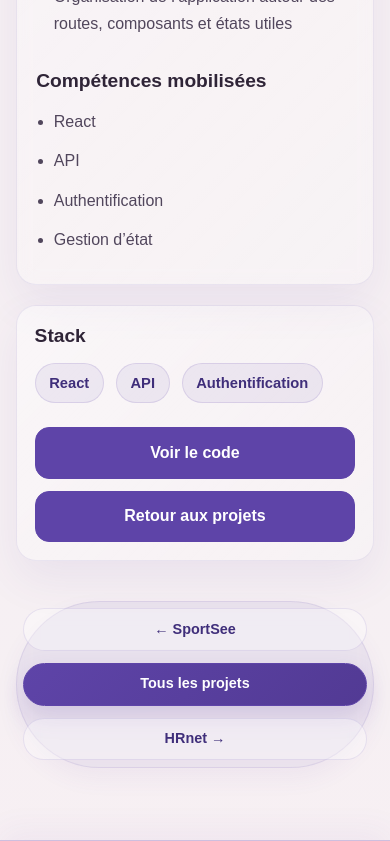
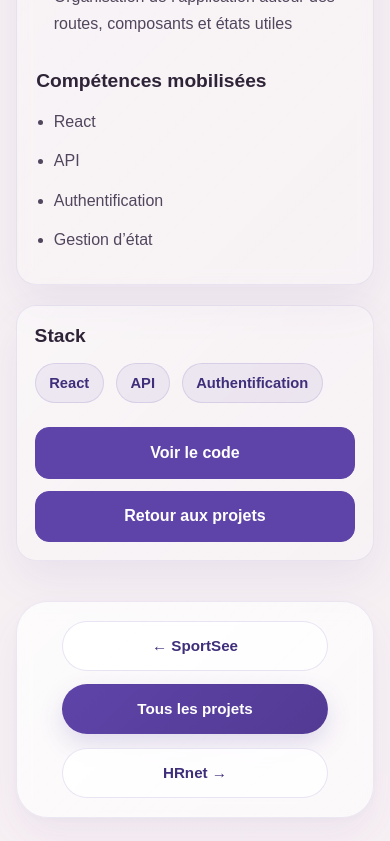
Before and after one commit to Ma-Eum/Portfolio-claire, a React (Vite) app: page /project/argentbank in a window 390 px wide. Shown: the part 1156-1997 px from the top of the page. Built offline with nearby package versions, Linux system fonts and the light colour scheme.

Commit message:
fix(project): améliore la pagination mobile avec des boutons centrés et plus lisibles

```diff
--- a/src/pages/Project/Project.scss
+++ b/src/pages/Project/Project.scss
@@ -264,27 +264,29 @@
    PAGINATION ENTRE PROJETS
 ========================= */
 .project__pagination {
+  display: grid;
+  grid-template-columns: 1fr auto 1fr;
+  align-items: center;
+  gap: 1rem;
+  margin-top: 3rem;
+  margin-bottom: 2rem;
+  padding: 1.5rem;
+  border: 1px solid rgba(94, 68, 168, 0.1);
+  border-radius: 999px;
+  background: linear-gradient(
+    135deg,
+    rgba(255, 255, 255, 0.72) 0%,
+    rgba(255, 255, 255, 0.58) 100%
+  );
+  backdrop-filter: blur(10px);
+  box-shadow:
+    0 18px 40px rgba(94, 68, 168, 0.06),
+    0 2px 10px rgba(94, 68, 168, 0.03);
+}
+
+.project__pagination-item {
   display: flex;
   align-items: center;
-  justify-content: space-between;
-  gap: 0.75rem;
-
-  margin-top: 2.5rem;
-  margin-bottom: 2rem;
-  padding: 0.4rem;
-
-  border: 1px solid $color-border-soft;
-  border-radius: $radius-pill;
-
-  background: $color-tag-background;
-  backdrop-filter: blur(10px);
-  box-shadow: $shadow-soft;
-}
-
-.project__pagination-item--prev,
-.project__pagination-item--next {
-  flex: 1;
-  display: flex;
 }
 
 .project__pagination-item--prev {
@@ -292,7 +294,6 @@
 }
 
 .project__pagination-item--center {
-  display: flex;
   justify-content: center;
 }
 
@@ -304,39 +305,36 @@
   display: inline-flex;
   align-items: center;
   justify-content: center;
-
-  min-height: 42px;
-  padding: 0.6rem 1rem;
-
-  border: 1px solid rgba(94, 68, 168, 0.12);
+  min-height: 52px;
+  padding: 0.85rem 1.4rem;
+  border: 1px solid rgba(94, 68, 168, 0.14);
   border-radius: $radius-pill;
-  background: rgba(255, 255, 255, 0.35);
-
+  background: rgba(255, 255, 255, 0.82);
   color: $color-primary-dark;
-  font-size: 0.9rem;
-  font-weight: 600;
+  font-size: 0.95rem;
+  font-weight: 700;
+  line-height: 1.2;
+  text-align: center;
   text-decoration: none;
-
   transition:
-    background-color 0.28s ease,
-    border-color 0.28s ease,
-    color 0.28s ease,
-    transform 0.28s ease,
-    box-shadow 0.28s ease;
+    transform 0.25s ease,
+    background-color 0.25s ease,
+    border-color 0.25s ease,
+    color 0.25s ease,
+    box-shadow 0.25s ease;
 }
 
 .project__pagination-link:hover {
-  transform: translateY(-4px);
-  background: $color-header-nav-background;
+  transform: translateY(-2px);
+  background: rgba(255, 255, 255, 0.96);
   border-color: rgba(94, 68, 168, 0.22);
-  color: $color-primary-dark;
-  box-shadow:
-    0 18px 34px rgba(94, 68, 168, 0.14),
-    0 8px 18px rgba(94, 68, 168, 0.06);
+  color: $color-primary;
+  box-shadow: 0 12px 28px rgba(94, 68, 168, 0.1);
 }
 
 .project__pagination-link--center {
-  border-color: $color-button-primary-border;
+  min-width: 220px;
+  border-color: transparent;
   background: linear-gradient(
     135deg,
     $color-primary 0%,
@@ -347,22 +345,17 @@
 }
 
 .project__pagination-link--center:hover {
-  transform: translateY(-4px);
   background: linear-gradient(
     135deg,
     $color-primary-hover 0%,
     $color-primary-dark 100%
   );
-  border-color: $color-primary-dark;
   color: $color-button-primary-text;
-  box-shadow:
-    0 20px 36px rgba(94, 68, 168, 0.2),
-    0 10px 20px rgba(94, 68, 168, 0.08);
 }
 
 .project__pagination-placeholder {
-  display: inline-block;
-  min-height: 42px;
+  display: block;
+  min-height: 52px;
 }
 
 /* =========================
@@ -376,6 +369,39 @@
   .project__section--sticky {
     position: static;
     top: auto;
+  }
+}
+
+@media (max-width: 768px) {
+  .project__pagination {
+    grid-template-columns: 1fr;
+    justify-items: center;
+    gap: 0.85rem;
+    margin-top: 2.5rem;
+    padding: 1.2rem 1rem;
+    border-radius: 32px;
+  }
+
+  .project__pagination-item,
+  .project__pagination-item--prev,
+  .project__pagination-item--center,
+  .project__pagination-item--next {
+    justify-content: center;
+    width: 100%;
+  }
+
+  .project__pagination-link {
+    width: min(75%, 320px);
+    min-height: 50px;
+    padding: 0.9rem 1rem;
+  }
+
+  .project__pagination-link--center {
+    order: -1;
+  }
+
+  .project__pagination-placeholder {
+    display: none;
   }
 }
 
@@ -397,20 +423,9 @@
   }
 }
 
-@include mobile {
-  .project__pagination {
-    flex-direction: column;
-    align-items: stretch;
-  }
-
-  .project__pagination-item--prev,
-  .project__pagination-item--center,
-  .project__pagination-item--next {
-    justify-content: center;
-  }
-
+@media (max-width: 480px) {
   .project__pagination-link {
-    width: 100%;
+    width: min(82%, 320px);
   }
 }
 
@@ -431,4 +446,8 @@
   .project__pagination-link {
     transition: none;
   }
+
+  .project__pagination-link:hover {
+    transform: none;
+  }
 }
```
